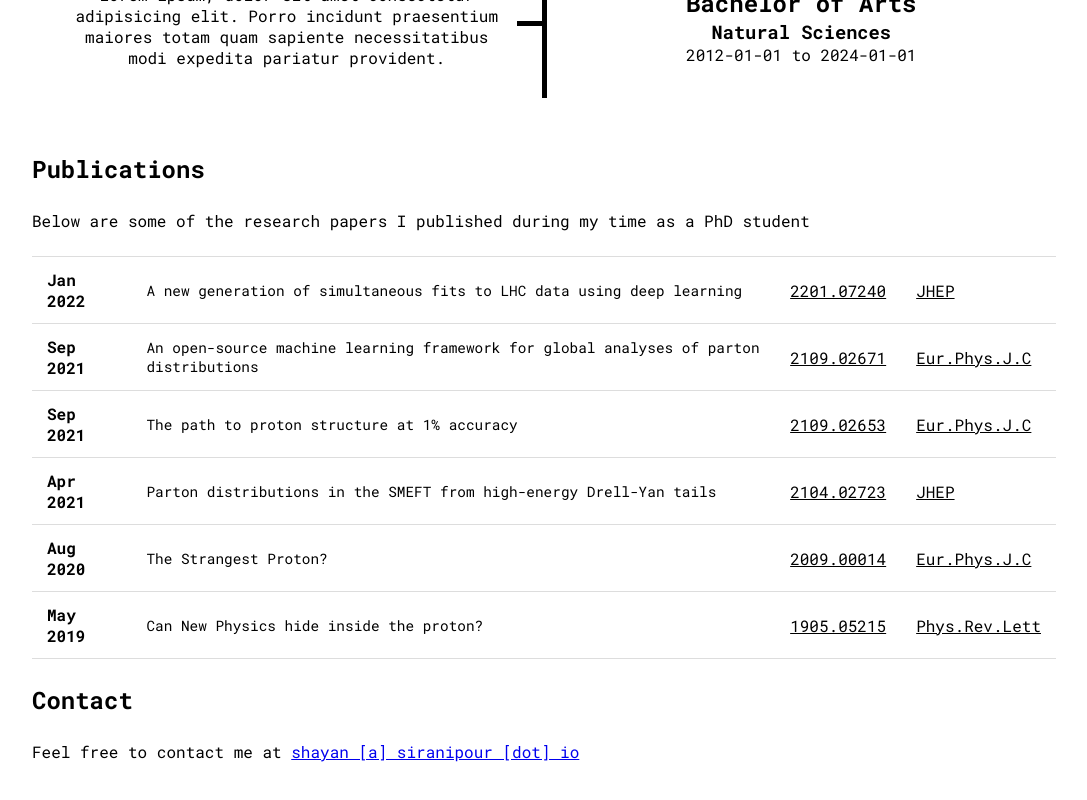
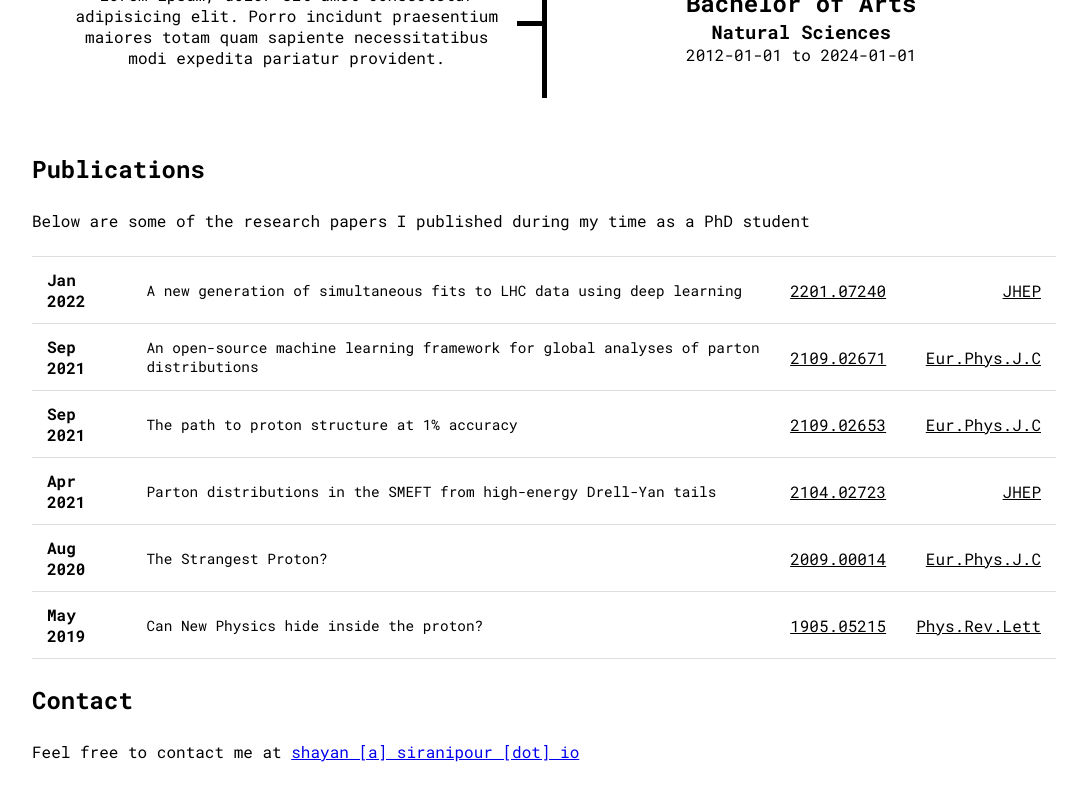
Before and after one commit to siranipour/website, a React (Vite) app: page / in a window 1280 px wide. Shown: the part 1787-2587 px from the top of the page, without its empty margins (96-1183 px from the left). Built offline with nearby package versions, Linux system fonts and the light colour scheme.

Commit message:
Right align right most column

```diff
--- a/src/components/Publications/Publications.module.css
+++ b/src/components/Publications/Publications.module.css
@@ -27,6 +27,10 @@
     border-top: 1px solid #dddddd;
 }
 
+.publication_table td:last-of-type {
+    text-align: right;
+}
+
 .publication_date {
     font-weight: bold;
 }
```
